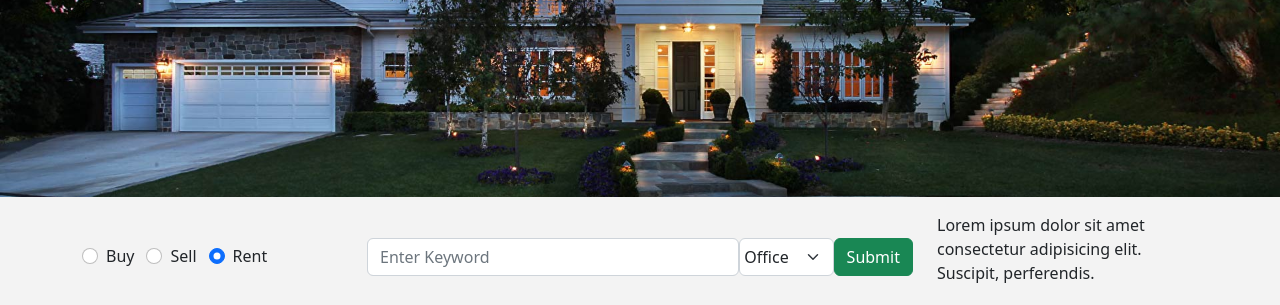
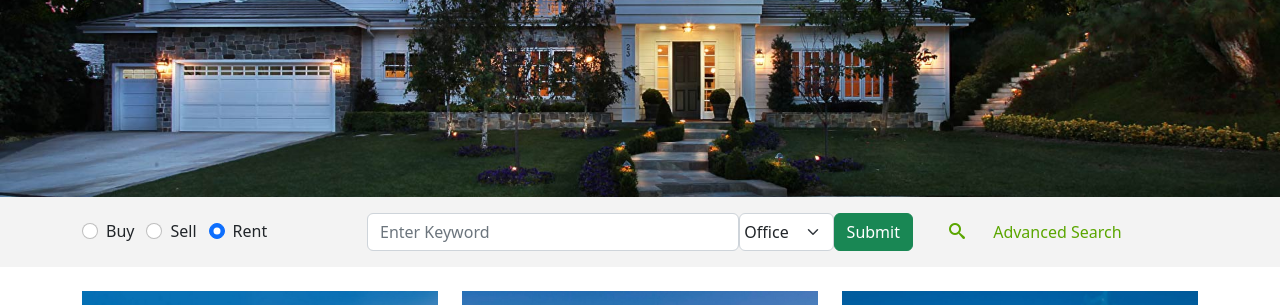
Before and after one commit to MohammadHaiderShafiquue/Mingrand-BS, a plain HTML site: page index.html in a window 1280 px wide. Shown: the part 439-744 px from the top of the page. Drawn offline with nearby package versions, Linux system fonts and the light colour scheme; files whose address does not match are found by name.

Commit message:
added featured cards and two link options

```diff
--- a/assets/css/theme.css
+++ b/assets/css/theme.css
@@ -91,6 +91,13 @@
 
 
 }
+.col-md-3 a{
+text-decoration: none;
+color: var(--Green);
+margin:0 12px;
+
+
+}
     @media (max-width : 991.98px)
     {
 .contact-wrapper{
--- a/index.html
+++ b/index.html
@@ -129,7 +129,8 @@
 
 
             <div class="col-md-3">
-              <p>Lorem ipsum dolor sit amet consectetur adipisicing elit. Suscipit, perferendis.</p>
+             <a href="#"><span class="icon-search "></span></a>
+             <a href="#">Advanced Search</a>
             </div>
 
 
```
